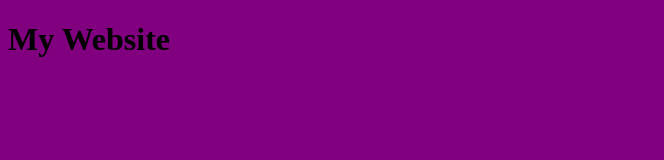
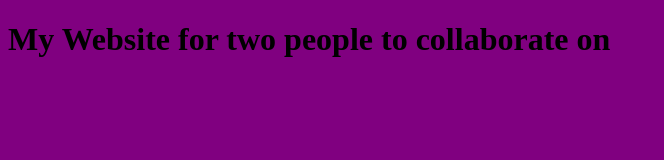
Before and after one commit to tsola2002/html-exp, a plain HTML site: page index.html in a window 1280 px wide. Shown: the whole page, without its empty margins (0-664 px from the left). Drawn offline with Linux system fonts and the light colour scheme.

Commit message:
Added extra info to h1

```diff
--- a/index.html
+++ b/index.html
@@ -11,6 +11,6 @@
     </style>
 </head>
 <body>
-    <h1>My Website</h1>
+    <h1>My Website for two people to collaborate on</h1>
 </body>
 </html>
```
